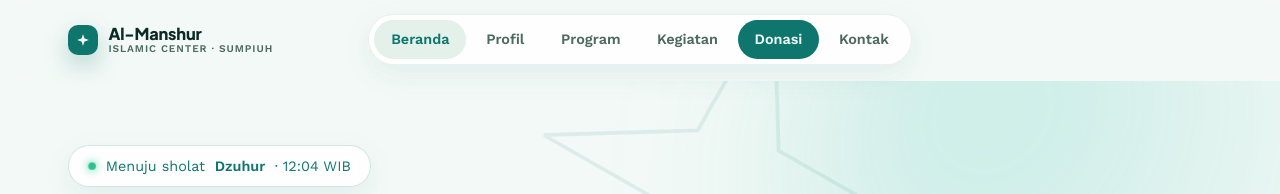
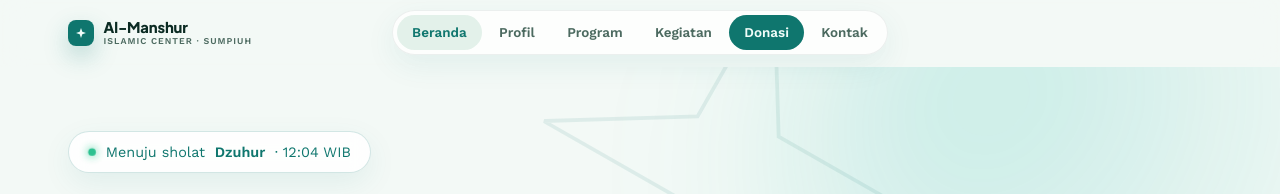
Before and after one commit to ramizakamala/company-profile-masjid, a React (Vite) app: page / in a window 1280 px wide. Shown: the top 194 px of the page. Built offline with nearby package versions, Linux system fonts and the light colour scheme.

Commit message:
navbar: ramping — bar lebih tipis, pill & font lebih kecil, logo mark 26px

```diff
--- a/src/components/Navbar/Navbar.css
+++ b/src/components/Navbar/Navbar.css
@@ -20,13 +20,13 @@
   grid-template-columns: 1fr auto 1fr;
   align-items: center;
   gap: 1.5rem;
-  padding-block: 0.9rem;
+  padding-block: 0.65rem;
 }
 
 .navbar__logo {
   display: flex;
   align-items: center;
-  gap: 0.65rem;
+  gap: 0.6rem;
   text-decoration: none;
   color: var(--color-ink);
   justify-self: start;
@@ -34,9 +34,9 @@
 }
 
 .navbar__logo-mark {
-  width: 30px;
-  height: 30px;
-  border-radius: 10px;
+  width: 26px;
+  height: 26px;
+  border-radius: 8px;
   background: var(--color-teal);
   color: #f0fdf9;
   display: inline-flex;
@@ -46,23 +46,28 @@
   box-shadow: var(--shadow-glow);
 }
 
+.navbar__logo-mark svg {
+  width: 12px;
+  height: 12px;
+}
+
 .navbar__logo-text {
   display: flex;
   flex-direction: column;
-  line-height: 1.15;
+  line-height: 1.2;
 }
 
 .navbar__logo-text strong {
   font-family: var(--font-display);
-  font-size: 1.02rem;
+  font-size: 0.92rem;
   font-weight: 800;
   letter-spacing: -0.01em;
 }
 
 .navbar__logo-text span {
-  font-size: 0.64rem;
+  font-size: 0.56rem;
   font-weight: 600;
-  letter-spacing: 0.09em;
+  letter-spacing: 0.11em;
   text-transform: uppercase;
   color: var(--color-ink-soft);
 }
@@ -71,11 +76,11 @@
 .navbar__pill {
   display: flex;
   align-items: center;
-  gap: 3px;
+  gap: 2px;
   background: rgba(255, 255, 255, 0.8);
   border: 1px solid var(--color-line-soft);
   border-radius: var(--radius-s);
-  padding: 5px;
+  padding: 4px;
   box-shadow: var(--shadow-soft);
   justify-self: center;
   grid-column: 2;
@@ -92,11 +97,11 @@
 }
 
 .navbar__link {
-  font-size: 0.9rem;
+  font-size: 0.84rem;
   font-weight: 600;
   text-decoration: none;
   color: var(--color-ink-soft);
-  padding: 0.5rem 1.05rem;
+  padding: 0.42rem 0.95rem;
   border-radius: var(--radius-s);
   transition: background-color 0.18s ease, color 0.18s ease;
   white-space: nowrap;
@@ -131,18 +136,17 @@
   display: none;
   flex-direction: column;
   justify-content: center;
-  gap: 5px;
+  gap: 4px;
   background: rgba(255, 255, 255, 0.85);
   border: 1px solid var(--color-line-soft);
   border-radius: 999px;
-  padding: 12px 13px;
+  padding: 10px 11px;
   cursor: pointer;
-  margin-left: 0.5rem;
   box-shadow: var(--shadow-soft);
 }
 
 .navbar__toggle span {
-  width: 18px;
+  width: 15px;
   height: 2px;
   background: var(--color-ink);
   display: block;
```
